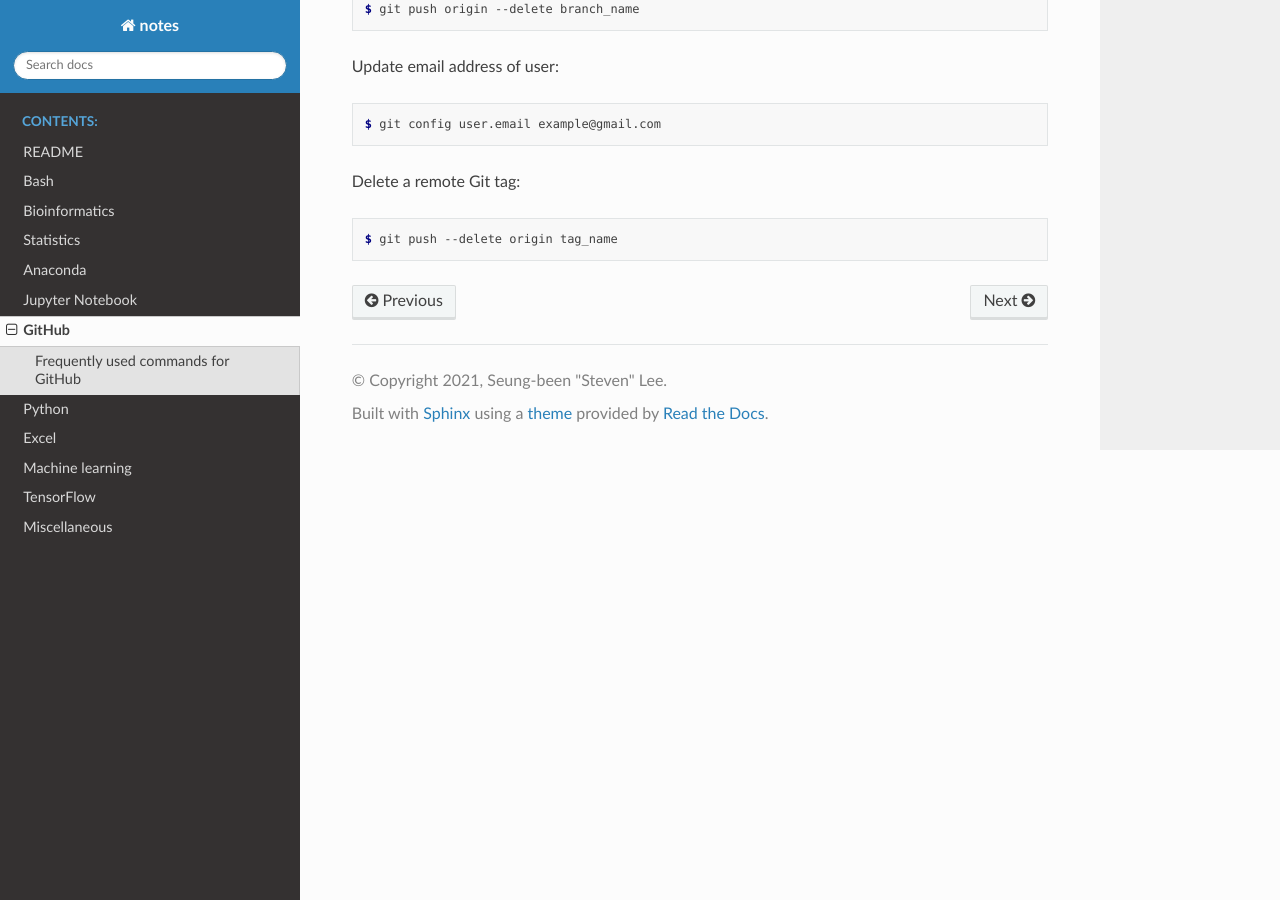
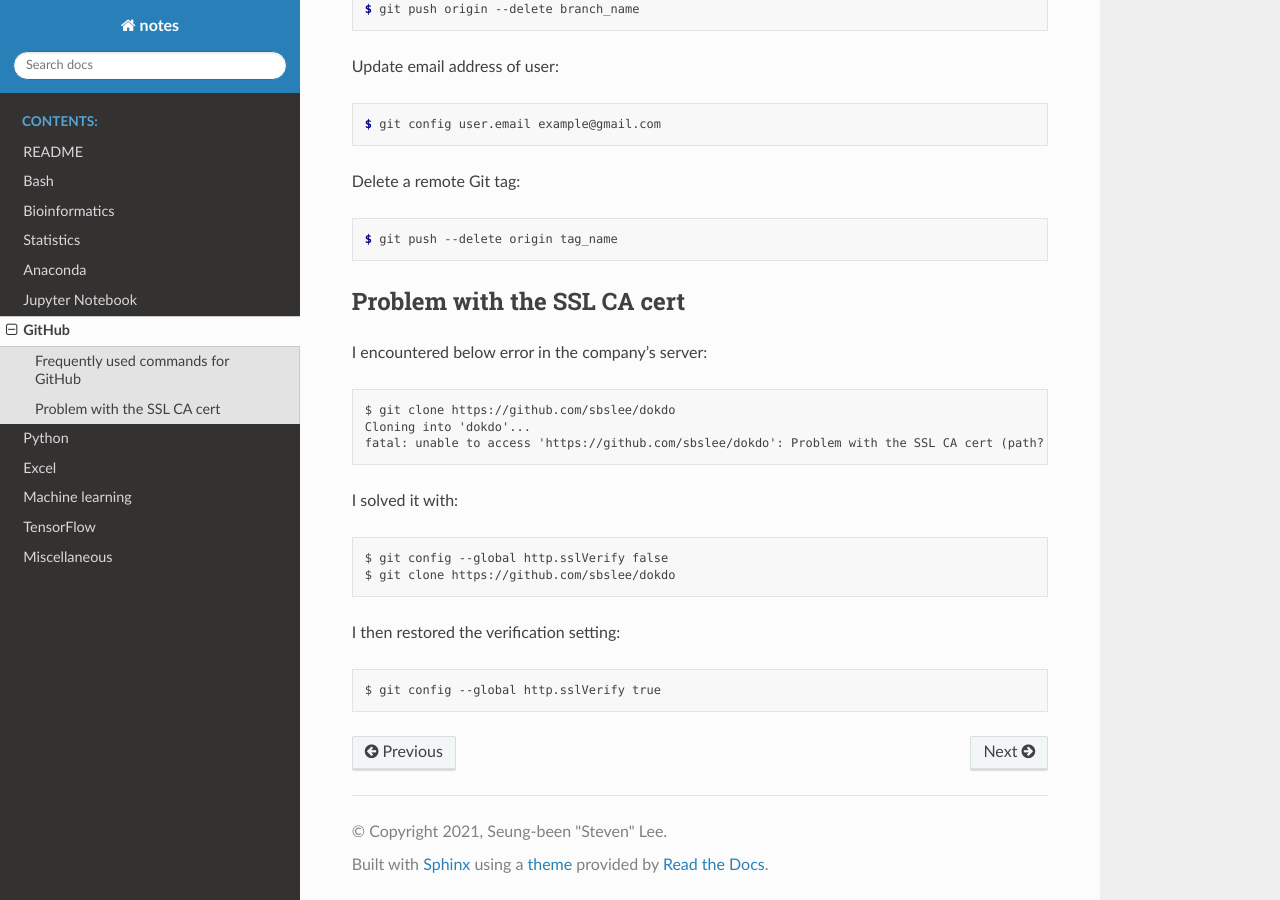
Before and after one commit to sbslee/notes, a Sphinx documentation site: the page built from docs/github.rst, in a window 1280 px wide and 900 px high, scrolled down 1933 px. Built offline with Sphinx 7.4.7 and the Read the Docs theme 2.0.0, drawn with Linux system fonts in a browser that asks for light colours.

Commit message:
Update github.rst

```diff
--- a/docs/github.rst
+++ b/docs/github.rst
@@ -108,3 +108,27 @@ Delete a remote Git tag:
 .. code-block:: console
 
     $ git push --delete origin tag_name
+
+Problem with the SSL CA cert
+============================
+
+I encountered below error in the company's server:
+
+.. code-block:: text
+
+    $ git clone https://github.com/sbslee/dokdo
+    Cloning into 'dokdo'...
+    fatal: unable to access 'https://github.com/sbslee/dokdo': Problem with the SSL CA cert (path? access rights?)
+
+I solved it with:
+
+.. code-block:: text
+
+    $ git config --global http.sslVerify false
+    $ git clone https://github.com/sbslee/dokdo
+
+I then restored the verification setting:
+
+.. code-block:: text
+
+    $ git config --global http.sslVerify true
```
